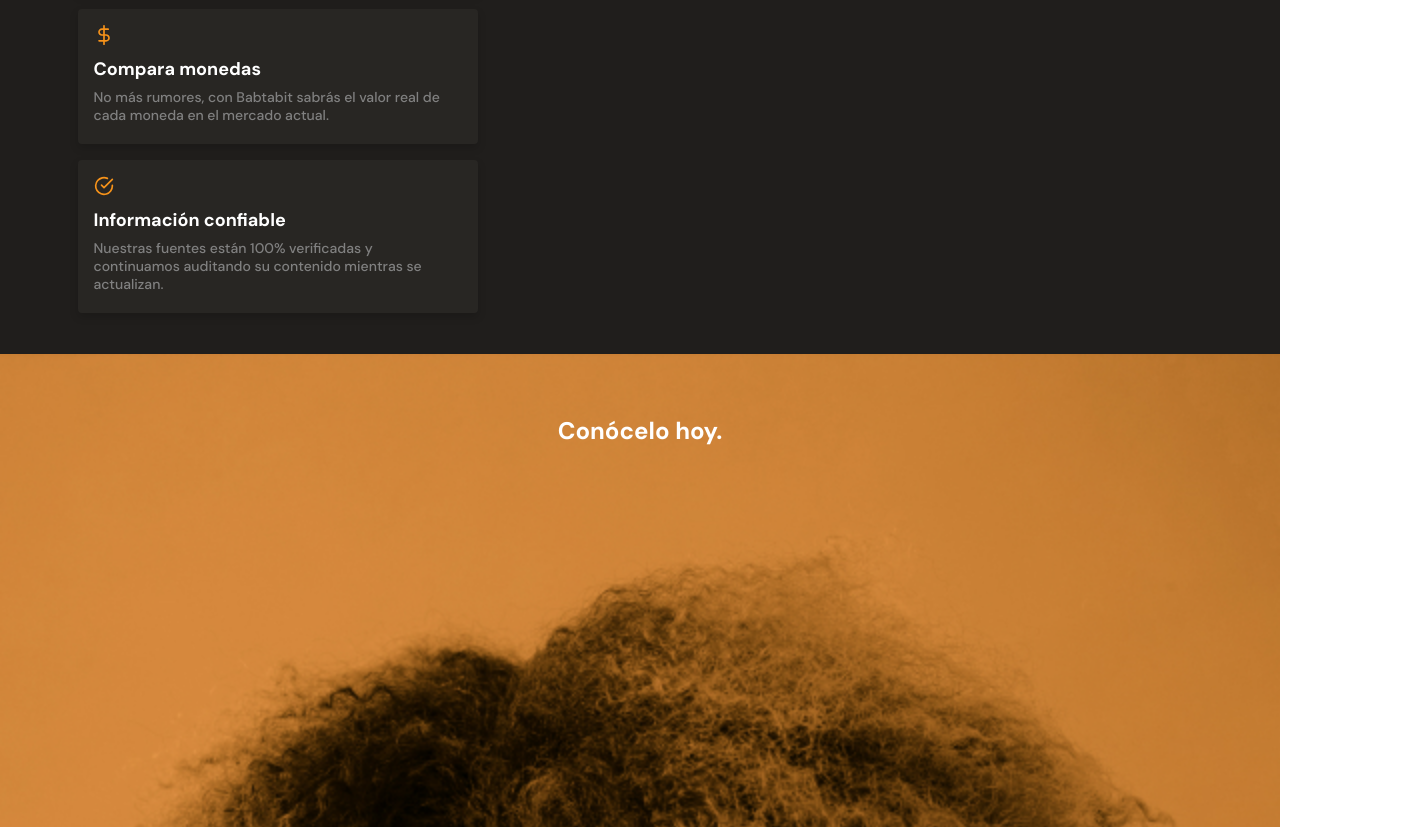
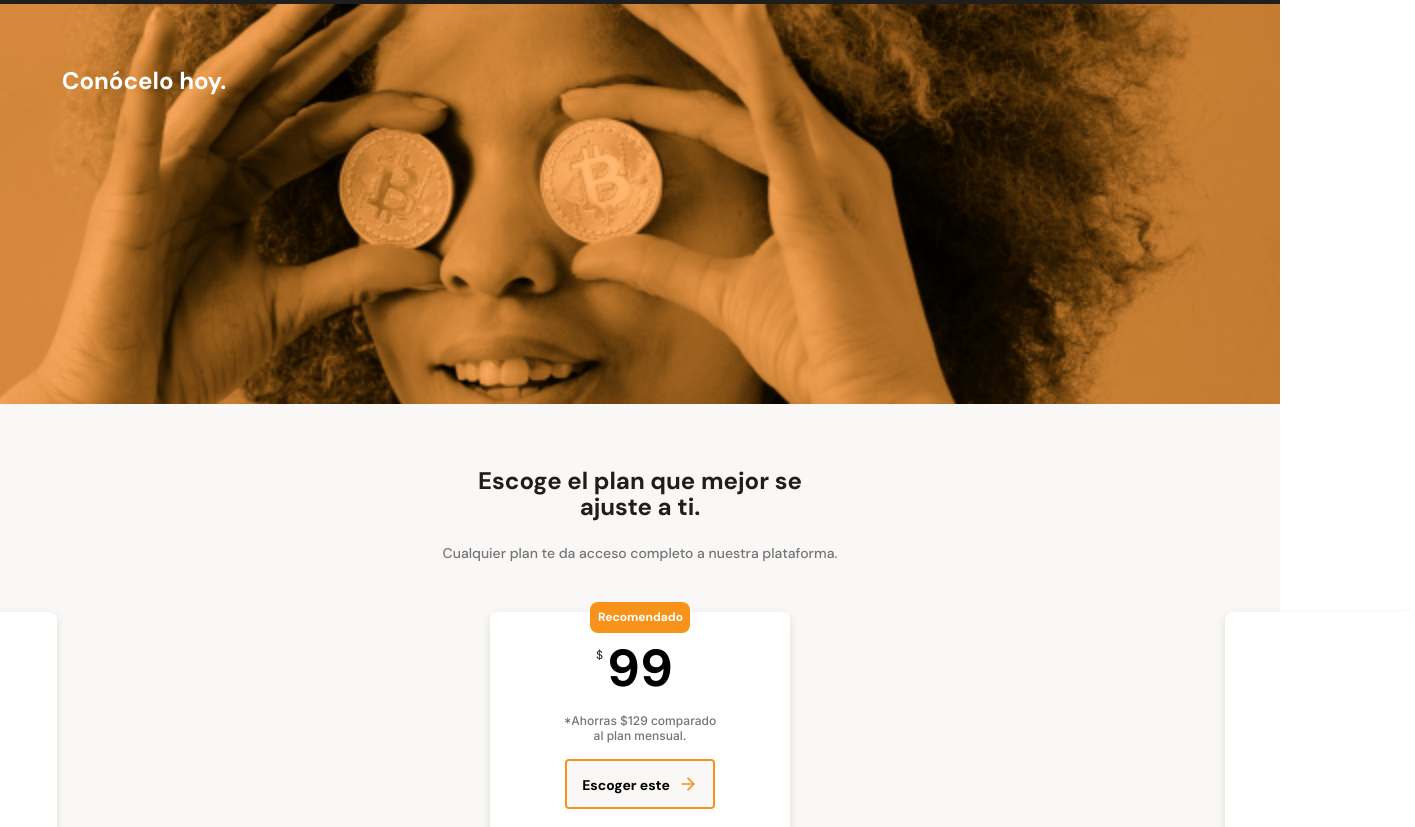
Before and after one commit to francorotundo/MobileFirst-Batatabit, a plain HTML site: page index.html in a window 1280 px wide. Shown: the part 1973-2800 px from the top of the page, 1415 px wide, since content can reach past the window. Drawn offline with Linux system fonts and the light colour scheme.

Commit message:
Maquetacion de sección de planes, footer y los respectivos estilos

```diff
--- a/CSS/styleclase.css
+++ b/CSS/styleclase.css
@@ -148,12 +148,22 @@ main {
     color: #757575;
 }
 
+.main-tables-container {
+    display: flex;
+    height: 370px;
+    padding: 0 55px;
+    overflow-x: scroll;
+    overscroll-behavior-x: contain;
+    scroll-snap-type: x proximity;
+}
 .main-currency-table, .main-comission-table {
+    position: relative;
+    scroll-snap-align: center;
     width: 70%;
     min-width: 235px;
     max-width: 500px;
     height: 360px;
-    margin: 0 auto;
+    margin: 0 30px;
     font-family: "Inter", sans-serif;
 }
 
@@ -315,6 +325,7 @@ main {
     min-width: 288px;
     height: auto;
     margin: 0 auto;
+    padding: 0 auto;
 }
 
 .product-detail--card {
@@ -324,6 +335,7 @@ main {
     background-color: var(--warm-black-1);
     border-radius: 4px;
     padding: 16px 16px 20px;
+    margin: 0 auto;
     margin-bottom: 16px;
     box-shadow: 0 4px 8px rgba(0, 0, 0, 0.16);
 }
@@ -387,19 +399,18 @@ main {
 }
 
 .main-img {
-    position: relative;
-    width: 100%;
-}
-
-.main-img img {
     width: 100%;
     min-width: 320px;
+    height: 50vh;
+    background-image: url("../assets/img/bitcoinbaby2x.jpg");
+    background-size: cover;
+    background-position: center;
+    background-repeat: no-repeat;
+    text-align: center;
 }
 
 .main-img h2 {
-    position: absolute;
-    top: 64px;
-    left: calc(50% - 144px);
+    padding-top: 64px;
     width: 90%;
     width: 288px;
     height: auto;
@@ -409,3 +420,187 @@ main {
     text-align: center;
     color: #FFFFFF;
 }
+
+.main-plans-container {
+    width: 100%;
+    min-width: 320px;
+    height: auto;
+    min-height: 537px;
+    padding: 64px 0;
+    background-color: var(--off-white);
+    text-align: center;
+}
+
+.plans--title {
+    width: 90%;
+    min-width: 288px;
+    max-width: 400px;
+    height: auto;
+    margin: 0 auto;
+}
+
+.plans--title h2{
+    font-size: 2.4rem;
+    font-weight: bold;
+    line-height: 2.6rem;
+    color: var(--warm-black);
+    margin-bottom: 24px;
+}
+
+.plans--title p {
+    font-size: 1.4rem;
+    font-weight: 500;
+    line-height: 1.8rem;
+    color: #757575;
+    margin-bottom: 50px;
+}
+
+.plans-container--slider {
+    position: relative;
+    width: 100%;
+    height: auto;
+}
+
+.plans-container--card1, .plans-container--card3 {
+    position: absolute;
+    width: 60%;
+    max-width: 190px;
+    height: auto;
+    min-height: 247px;
+    border-radius: 8px;
+    box-shadow: 0 4px 8px rgba(89, 73, 30, 0.16);
+    background-color: #FFFFFF;
+}
+
+.plans-container--card1 {
+    left: -133px;
+}
+
+.plans-container--card3 {
+    top: 0;
+    left: calc(100% - 55px);
+}
+
+.plans-container--card2 {
+    position: relative;
+    text-align: center;
+    width: 60%;
+    min-width: 190px;
+    max-width: 300px;
+    height: auto;
+    min-height: 247px;
+    border-radius: 8px;
+    box-shadow: 0 4px 8px rgba(89, 73, 30, 0.16);
+    background-color: #FFFFFF;
+    margin: 0 auto;
+}
+
+.recommended {
+    position: absolute;
+    top:-10px;
+    left: calc(50% - 50px);
+    width: 100px;
+    padding: 8px;
+    border-radius: 8px;
+    font-size: 1.2rem;
+    line-height: 1.5rem;
+    font-weight: bold;
+    background-color: var(--bitcoin-orange);
+    color: #FFFFFF;
+}
+
+.plan-info-container .plan-card--title {
+    font-size: 1.4rem;
+    font-weight: bold;
+    line-height: 1.8rem;
+    margin-top: 31px;
+}
+
+.plan-info-container .plan-card--price {
+    position: relative;
+    margin-top: 8px;
+    font-size: 5.2rem;
+    line-height: 6rem;
+    font-weight: bold;
+    margin-bottom: 15px;
+}
+
+.plan-info-container .plan-card--price span {
+    position: absolute;
+    font-size: 1.2rem;
+    line-height: 15px;
+    font-weight: 500;
+    color: #363636;
+    left: calc(50% - 4px - 40px);
+    top: 10px;
+}
+
+.plan-info-container .plan-card--saving {
+    font-family: "Inter", sans-serif;
+    font-size: 1.2rem;
+    font-weight: 500;
+    line-height: 1.5rem;
+    width: 160px;
+    height: auto;
+    color: #757575;
+    text-align: center;
+    margin: 0 auto;
+}
+
+.plan-info-container button {
+    margin-top: 16px;
+    width: 150px;
+    height: 50px;
+    font-size: 1.4rem;
+    font-weight: bold;
+    line-height: 1.8rem;
+    font-family: 'DM Sans', sans-serif;
+    background-color: #FAF8F7;
+    border: 2px solid var(--bitcoin-orange);
+    border-radius: 4px;
+}
+
+
+.plan-info-container button span {
+    display: inline-block;
+    width: 20px;
+    height: 20px;
+    margin-left: 8px;
+    background-image: url("../assets/icons/orange-right-arrow.svg");
+    background-size: cover;
+    background-position: center;
+    background-repeat: no-repeat;
+    vertical-align: text-bottom;
+}
+
+footer {
+    display: flex;
+    width: 100%;
+    height: 150px;
+    background-color: var(--bitcoin-orange);
+
+}
+
+footer section {
+    display: flex;
+    align-items: center;
+    justify-content: center;
+    width: 50%;
+}
+
+footer ul {
+    list-style: none;
+}
+
+footer li {
+    margin: 10px 0;
+}
+
+footer li a {
+    text-decoration: none;
+    font-size: 1.4rem;
+    font-weight: 500;
+    line-height: 1.8rem;
+    color: #FFFFFF;
+    margin-top: 4px;
+}
--- a/index.html
+++ b/index.html
@@ -16,7 +16,7 @@
         <div class="header--title-container">
             <h1>La próxima revolución en el intercambio de criptomonedas.</h1>
             <p>Batatabit te ayuda a navegar entre los diferente precios y tendencias.</p>
-            <a href="#" class="header--button">Conoce nuestros planes <span></span></a>
+            <a href="#plans" class="header--button">Conoce nuestros planes <span></span></a>
         </div>
     </header>
     <main>
@@ -114,27 +114,39 @@
             </section>
         </section>
         <section class="main-img">
-            <img src="./assets/img/bitcoinbaby2x.jpg" alt="">
             <h2>Conócelo hoy.</h2>
         </section>
-        <section>
-            <div>
+        <section id="plans" class="main-plans-container">
+            <div class="plans--title">
                 <h2>Escoge el plan que mejor se ajuste a ti.</h2>
                 <p>Cualquier plan te da acceso completo a nuestra plataforma.</p>
             </div>
-            <section>
-                <article>
-                    <h2>Recomendado</h2>
-                    <p>Pago Anual</p>
-                    <h3><span>i</span>99</h3>
-                    <p>*Ahorras $129 comparado al plan mensual.</p>
-                    <p>Escoger este<span>i</span></p>
+            <section class="plans-container--slider">
+                <article class="plans-container--card1"></article>
+                <article class="plans-container--card2">
+                    <p class="recommended">Recomendado</p>
+                    <div class="plan-info-container">
+                        <h3 class="plan-card--title">Pago Anual</h3>
+                        <p class="plan-card--price"><span>$</span>99</p>
+                        <p class="plan-card--saving">*Ahorras $129 comparado al plan mensual.</p>
+                        <button class="plan-card--ca">Escoger este<span></span></button>
+                    </div>
                 </article>
+                <article class="plans-container--card3"></article>
             </section>
         </section>
     </main>
     <footer>
-
+        <section>
+            <ul>
+                <li><a href="#">Linkedin</a></li>
+                <li><a href="#">Crunchbase</a></li>
+                <li><a href="#">Hackernews</a></li>
+            </ul>
+        </section>
+        <section>
+            <img src="./assets/img/logo-footer.svg" alt="Logo de Batatabit 2020">
+        </section>
     </footer>
 </body>
 </html>
```
